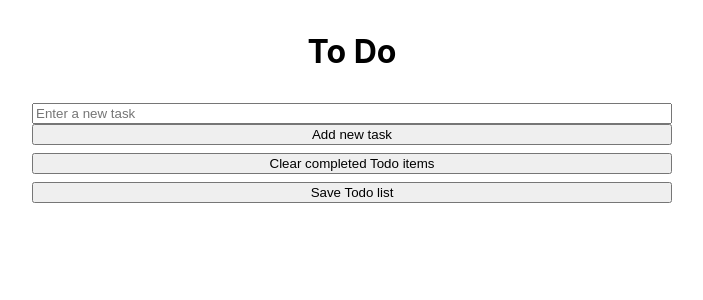
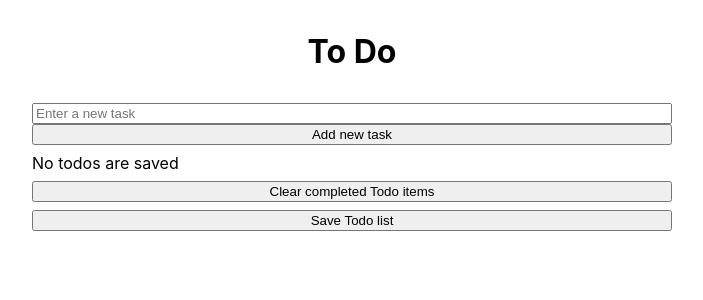
Before and after one commit to Wolven531/react-hooks-todo, a React (Create React App) app: page / in a window 1280 px wide. Shown: the top 300 px of the page, without its empty margins (288-991 px from the left). Built offline with nearby package versions, Linux system fonts and the light colour scheme.

Commit message:
Abstract away Todo state

```diff
--- a/src/App.tsx
+++ b/src/App.tsx
@@ -1,30 +1,36 @@
 import React, { useEffect, useState } from 'react'
-
-import uuidv1 from 'uuid/v1'
-import moment from 'moment'
 
 import { TodoList } from './TodoList'
 import { TodoModel } from './TodoModel'
 
 import './App.css'
 
-const App = () => {
-	const [todos, setTodos] = useState<TodoModel[]>([
-		new TodoModel(uuidv1(), 'default todo task 1', false, moment.now())
-	])
+const useTodoState = (initialValue: TodoModel[]) => {
+	const [todos, setTodos] = useState(initialValue)
 
-	const addTodo = (todo: TodoModel) => {
-		if (todo.id === '') {
-			todo.id = uuidv1()
+	return {
+		todos,
+		addTodo: (newTodo: TodoModel) => {
+			setTodos(todos.concat(newTodo))
+		},
+		clearCompletedTodos: () => {
+			setTodos(todos.filter(todo => !todo.completed))
+		},
+		deleteTodo: (todoId: string) => {
+			setTodos(todos.filter(todo => todo.id !== todoId))
+		},
+		loadFromStorage: () => {
+			if (window.localStorage) {
+				console.info('localStorage is available! loading todos...')
+				const storedTodoStr = window.localStorage.getItem(
+					'react-hooks-todo.todos'
+				)
+				if (storedTodoStr && storedTodoStr.length) {
+					setTodos(JSON.parse(storedTodoStr))
 				}
-		setTodos([...todos, todo])
 			}
-
-	const clearCompletedTodos = () => {
-		setTodos([...todos.filter(todo => !todo.completed)])
-	}
-
-	const toggleTodo = (todoId: string) => {
+		},
+		toggleTodo: (todoId: string) => {
 			setTodos(todos.map(todo => {
 				if (todo.id === todoId) {
 					todo.completed = !todo.completed
@@ -32,6 +38,34 @@ const App = () => {
 				return todo
 			}))
 		}
+	}
+}
+
+const App = () => {
+	const { addTodo, clearCompletedTodos, loadFromStorage, todos, toggleTodo } = useTodoState([])
+	// const [todos, setTodos] = useState<TodoModel[]>([
+	// 	new TodoModel(uuidv1(), 'default todo task 1', false, moment.now())
+	// ])
+
+	// const addTodo = (todo: TodoModel) => {
+	// 	if (todo.id === '') {
+	// 		todo.id = uuidv1()
+	// 	}
+	// 	setTodos([...todos, todo])
+	// }
+
+	// const clearCompletedTodos = () => {
+	// 	setTodos(todos.filter(todo => !todo.completed))
+	// }
+
+	// const toggleTodo = (todoId: string) => {
+	// 	setTodos(todos.map(todo => {
+	// 		if (todo.id === todoId) {
+	// 			todo.completed = !todo.completed
+	// 		}
+	// 		return todo
+	// 	}))
+	// }
 
 	// const [money, setMoney] = useState(0)
 
@@ -45,14 +79,7 @@ const App = () => {
 	// NOTE: This happens after render (only once)
 	const handleMounted = () => {
 		window.document.title = 'Todo Manager'
-
-		if (window.localStorage) {
-			console.info('localStorage is available! loading todos...')
-			const storedTodoStr = window.localStorage.getItem('react-hooks-todo.todos')
-			if (storedTodoStr && storedTodoStr.length) {
-				setTodos(JSON.parse(storedTodoStr))
-			}
-		}
+		loadFromStorage()
 
 		return handleUnmount
 	}
@@ -70,7 +97,12 @@ const App = () => {
 	return (
 		<div className="app">
 			<h1>To Do</h1>
-			<TodoList todos={todos} addTodo={addTodo} toggleTodo={toggleTodo} clearCompletedTodos={clearCompletedTodos} />
+			<TodoList
+				todos={todos}
+				addTodo={addTodo}
+				clearCompletedTodos={clearCompletedTodos}
+				toggleTodo={toggleTodo}
+			/>
 			{/*
 			<div>
 				<p>Money: ${money.toFixed(2)}</p>
```
Lines whose indentation alone changed are shown as unchanged.
